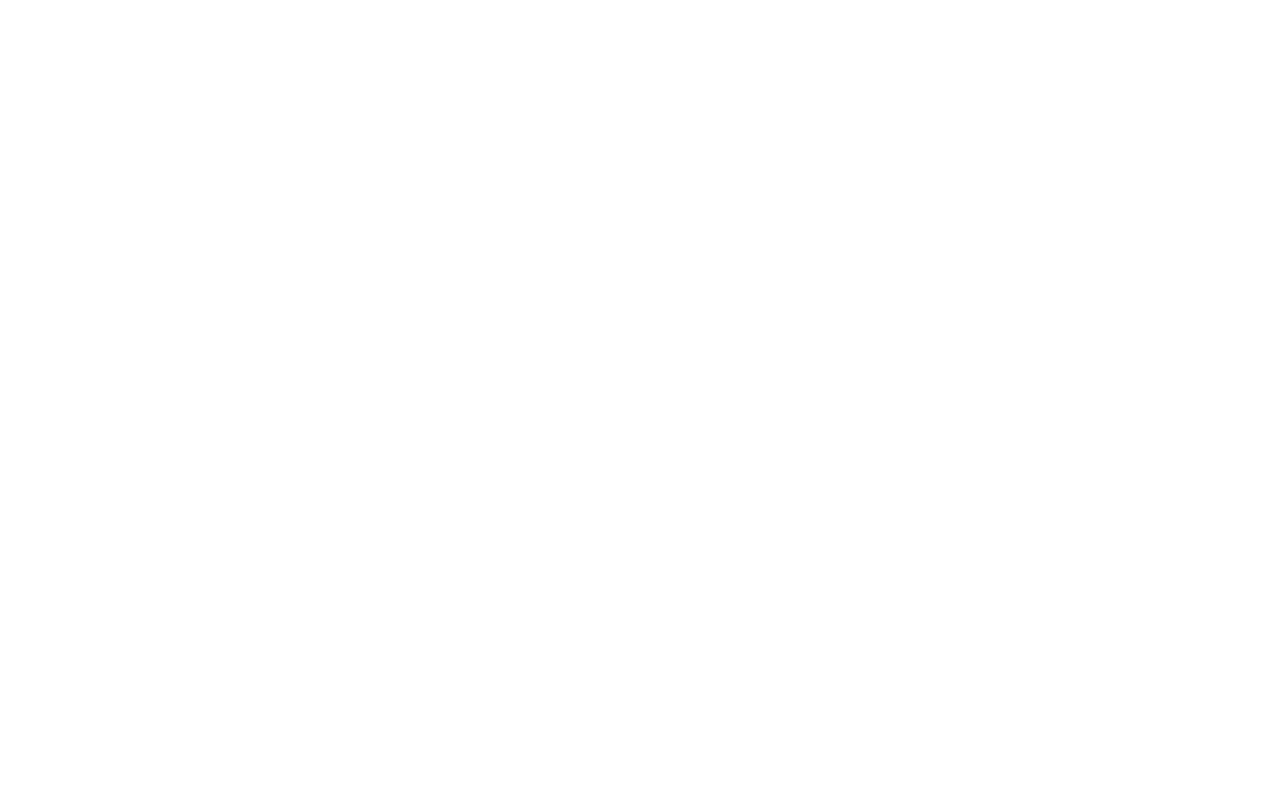
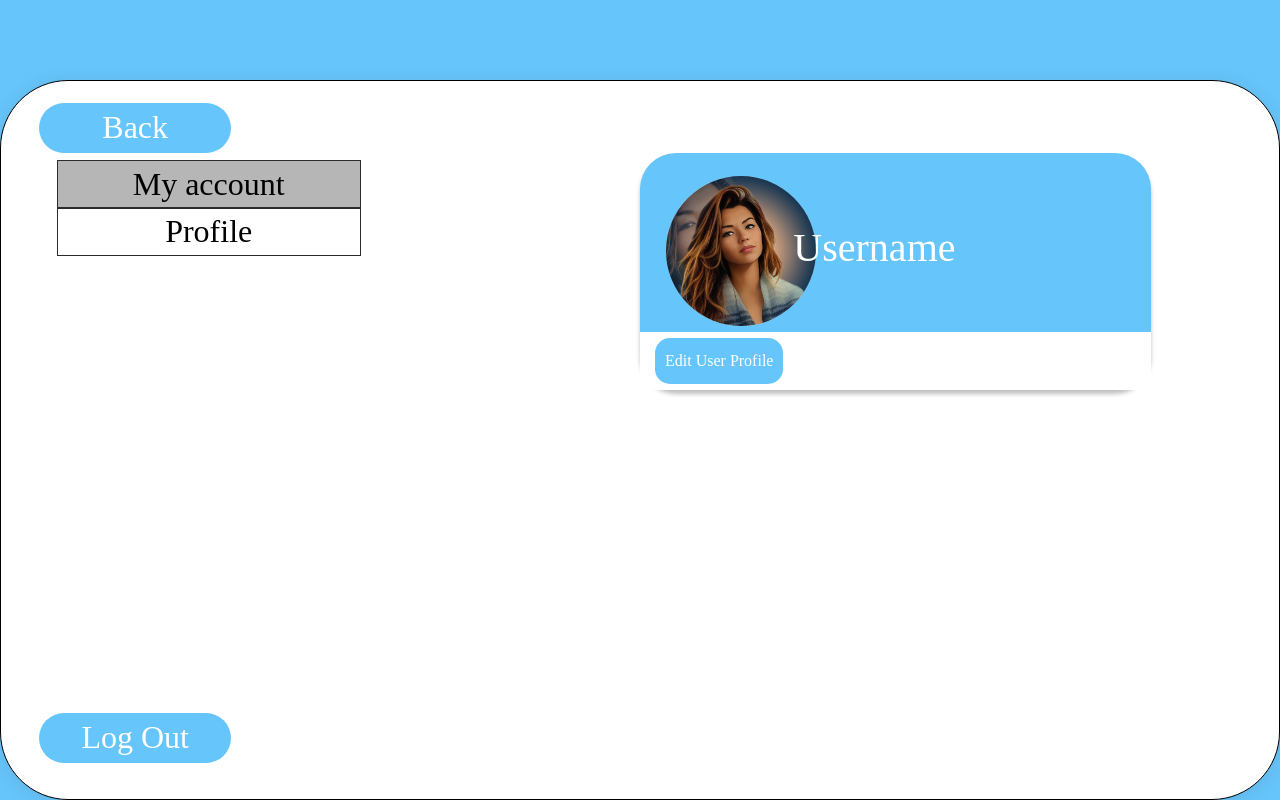
Before and after one commit to cse442-at-ub/project_s23-gamblers, a React (Create React App) app: page /setting in a window 1280 px wide. Built offline with nearby package versions, Linux system fonts and the light colour scheme.

Commit message:
CreatingSetting

```diff
--- a/src/App.js
+++ b/src/App.js
@@ -1,6 +1,16 @@
+import {BrowserRouter, Routes, Route} from 'react-router-dom'
+import Setting from './components/Setting'
+import Home from './components/Home'
+
 function App() {
   return (
     <div>
+      <BrowserRouter>
+        <Routes>
+          <Route path='/' element={<Home />} />
+          <Route path='/setting' element={<Setting />} />
+        </Routes>
+      </BrowserRouter>
 
     </div>
   )
--- a/src/components/Setting.css
+++ b/src/components/Setting.css
@@ -1,9 +1,9 @@
 .Background{
 position: absolute;
 width: 100%;
-height: 1000px;
-left: 0px;
-top: 0px;
+height: 100%;
+left: 0%;
+top: 0%;
 background: #66C5FB;
 border-radius: 0px;
 }
@@ -23,10 +23,10 @@ border-radius: 68px;
 
 .Icon{
 position: absolute;
-width: 50%;
-height: 300px;
-left: 45%;
-top: 100px;
+width: 40%;
+height: 33%;
+left: 50%;
+top: 10%;
 background: #66C5FB;
 box-shadow: 0px 4px 4px rgba(0, 0, 0, 0.25);
 border-radius: 36px;
@@ -34,13 +34,44 @@ border-radius: 36px;
 
 .Iconw{
 position: absolute;
-width: 50%;
-height: 73px;
-left: 45%;
-top: 327px;
+width: 40%;
+height: 8%;
+left: 50%;
+top: 35%;
 background: #FFFFFF;
 }
-
+.Edituserprofile{
+  position: relative;
+  width: 25%;
+  height: 80%;
+  left: 3%;
+  top: 10%;
+  border-radius: 15px;
+  background: #66C5FB;
+  cursor: pointer;
+  border: none;
+  }
+.EdituserprofileFont{
+font-family: 'Poppins';
+font-style: normal;
+font-size: 16px;
+color: #FFFFFF;
+}
+.Username{
+position: relative;
+width: 25%;
+height: 80%;
+left: 30%;
+top: -35%;
+}
+.UsernameFont{
+left: 50%;
+text-align: right;
+font-family: 'Poppins';
+font-style: normal;
+font-size: 40px;
+color: #FFFFFF;
+}
 .LogOut{
 position: absolute;
 width: 15%;
@@ -50,6 +81,7 @@ top: 88%;
 border-radius: 30px;
 background: #66C5FB;
 cursor: pointer;
+border: none;
 }
 
 .LogOutFont{
@@ -73,6 +105,7 @@ top: 3%;
 border-radius: 30px;
 background: #66C5FB;
 cursor: pointer;
+border: none;
 }
 .Myaccount{
 box-sizing: border-box;
@@ -120,17 +153,24 @@ cursor: pointer;
 .LogOut:hover {
     background-color: rgb(100, 135, 175);
   }
-
-  .modal {
-    display: none; /* Hidden by default */
-    position: fixed; /* Stay in place */
-    z-index: 1; /* Sit on top */
-    padding-top: 100px; /* Location of the box */
-    left: 0;
-    top: 0;
-    width: 100%; /* Full width */
-    height: 100%; /* Full height */
-    overflow: auto; /* Enable scroll if needed */
-    background-color: rgb(0,0,0); /* Fallback color */
-    background-color: rgba(0,0,0,0.4); /* Black w/ opacity */
+  .Edituserprofile:hover {
+    background-color: rgb(100, 135, 175);
   }
+.circle{
+  position: relative;
+  height: 150px;
+  width: 150px;
+  left: 5%;
+  right: 70%;
+  top: 10%;
+  bottom: 75%;
+  background-color: #bbb;
+  border-radius: 50%;
+  display: inline-block;
+}
+img{
+max-width: 100%;
+max-height: 100%;
+border-radius: 50%;
+display: block;
+}
--- a/src/components/Setting.js
+++ b/src/components/Setting.js
@@ -1,6 +1,7 @@
 import './Setting.css'
 import PopUp from './LogOut'
 import {useState } from 'react'
+import img1 from '../image/icon/unnamed.jpg'
 function Setting(){
     const [buttonPopup, setButtonPopup] = useState(false);
     return(
@@ -15,15 +16,26 @@ function Setting(){
                     <span className='LogOutFont'>Log Out</span>
                 </button>
                     <div className='Icon'>
+                        <div className='circle'>
+                            <img src={img1} alt='icon' />
+                        </div>
+                        <div className='Username'>
+                            <span className='UsernameFont'>Username</span>
+                        </div>
 
                     </div>
-                <div className='Iconw'></div>
+                <div className='Iconw'>
+                    <button type='button' className='Edituserprofile'>
+                        <span className='EdituserprofileFont'>Edit User Profile</span>
+                    </button>
+                </div>
                 <button className='Myaccount'>
                     <span className='MyaccountFont'>My account</span>
                 </button>
                 <button className='Profile'>
                     <span className='ProfileFont'>Profile</span>
                 </button>
+
                 <PopUp trigger={buttonPopup} setTrigger={setButtonPopup}>
                 </PopUp>
             </div>
```
Also changed, not shown: src/image/icon/unnamed.jpg (added), src/image/unnamed.png (added).
